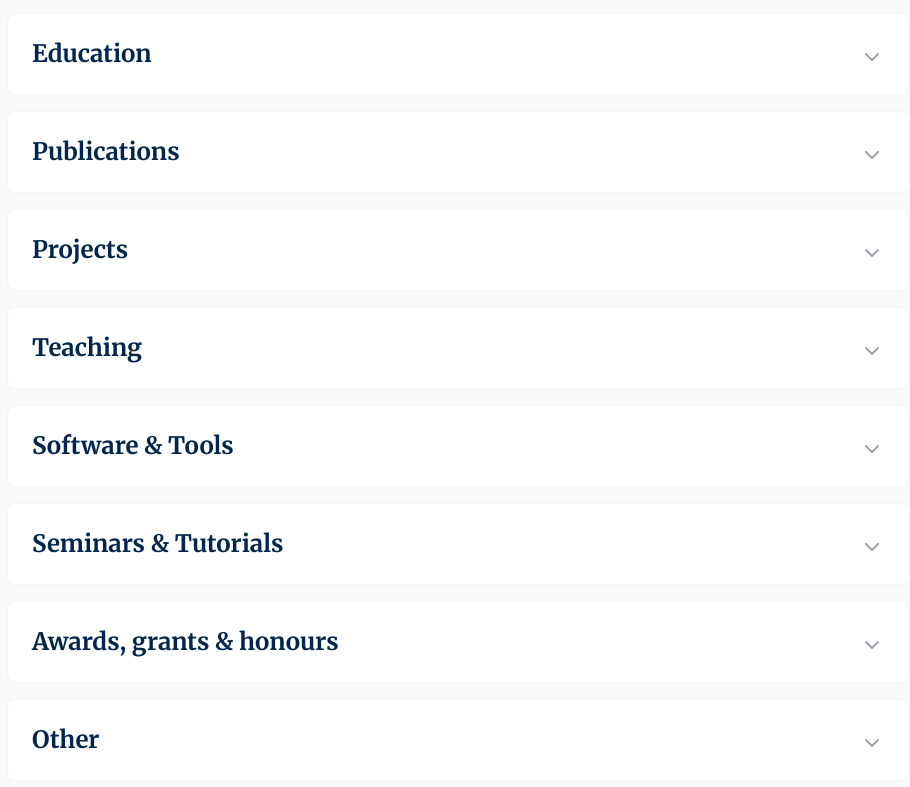
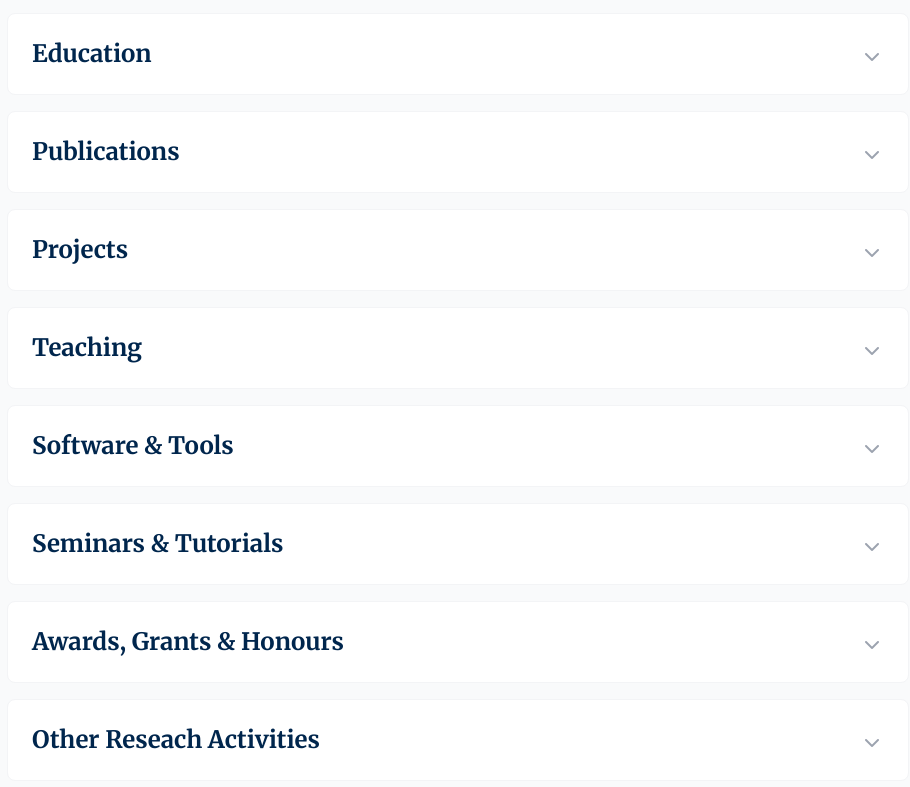
Before and after one commit to dcamarmas/dcamarmas.github.io, a plain HTML site: page index.html in a window 1280 px wide. Shown: the part 1054-1841 px from the top of the page, without its empty margins (339-1249 px from the left). Drawn offline with Linux system fonts and the light colour scheme.

Commit message:
Minor update

```diff
--- a/index.html
+++ b/index.html
@@ -694,7 +694,7 @@
           <details id="awards"
             class="group bg-white rounded-lg border border-gray-100 p-6 [&_summary::-webkit-details-marker]:hidden scroll-mt-12">
             <summary class="flex items-center justify-between gap-1.5 text-gray-900 cursor-pointer">
-              <h2 class="text-2xl font-serif font-bold text-brand-900">Awards, grants & honours</h2>
+              <h2 class="text-2xl font-serif font-bold text-brand-900">Awards, Grants & Honours</h2>
               <span class="relative w-5 h-5 flex-shrink-0"><i
                   class="fa-solid fa-chevron-down group-open:-rotate-180 text-gray-400 transition-transform"></i></span>
             </summary>
@@ -733,7 +733,7 @@
           <details id="other"
             class="group bg-white rounded-lg border border-gray-100 p-6 [&_summary::-webkit-details-marker]:hidden scroll-mt-12">
             <summary class="flex items-center justify-between gap-1.5 text-gray-900 cursor-pointer">
-              <h2 class="text-2xl font-serif font-bold text-brand-900">Other</h2>
+              <h2 class="text-2xl font-serif font-bold text-brand-900">Other Reseach Activities</h2>
               <span class="relative w-5 h-5 flex-shrink-0"><i
                   class="fa-solid fa-chevron-down group-open:-rotate-180 text-gray-400 transition-transform"></i></span>
             </summary>
```
